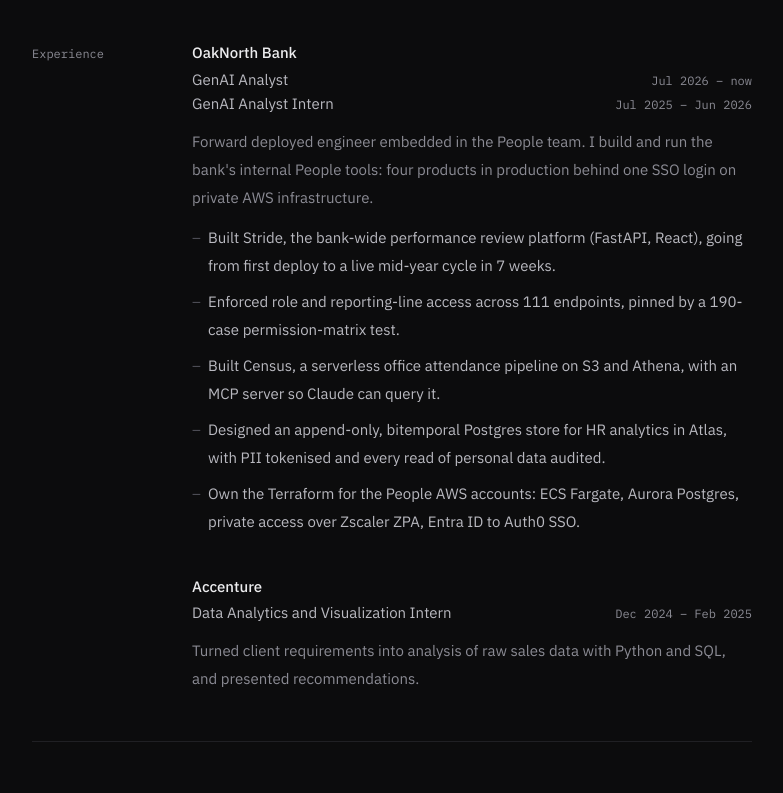
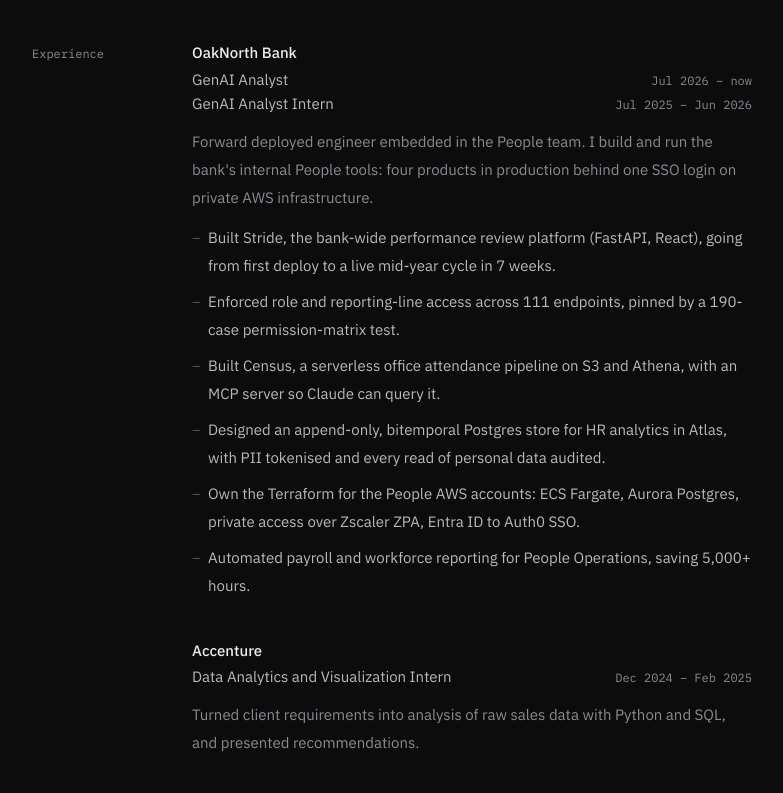
Before and after one commit to 555aaditya/555aaditya.github.io, a React (Vite) app: page / in a window 1280 px wide. Shown: the part 419-1212 px from the top of the page, without its empty margins (248-1031 px from the left). Built offline with nearby package versions, Linux system fonts and the light colour scheme.

Commit message:
Add reporting automation to experience

```diff
--- a/src/content.ts
+++ b/src/content.ts
@@ -33,6 +33,7 @@ export const experience = [
       "Built Census, a serverless office attendance pipeline on S3 and Athena, with an MCP server so Claude can query it.",
       "Designed an append-only, bitemporal Postgres store for HR analytics in Atlas, with PII tokenised and every read of personal data audited.",
       "Own the Terraform for the People AWS accounts: ECS Fargate, Aurora Postgres, private access over Zscaler ZPA, Entra ID to Auth0 SSO.",
+      "Automated payroll and workforce reporting for People Operations, saving 5,000+ hours.",
     ],
   },
   {
```
